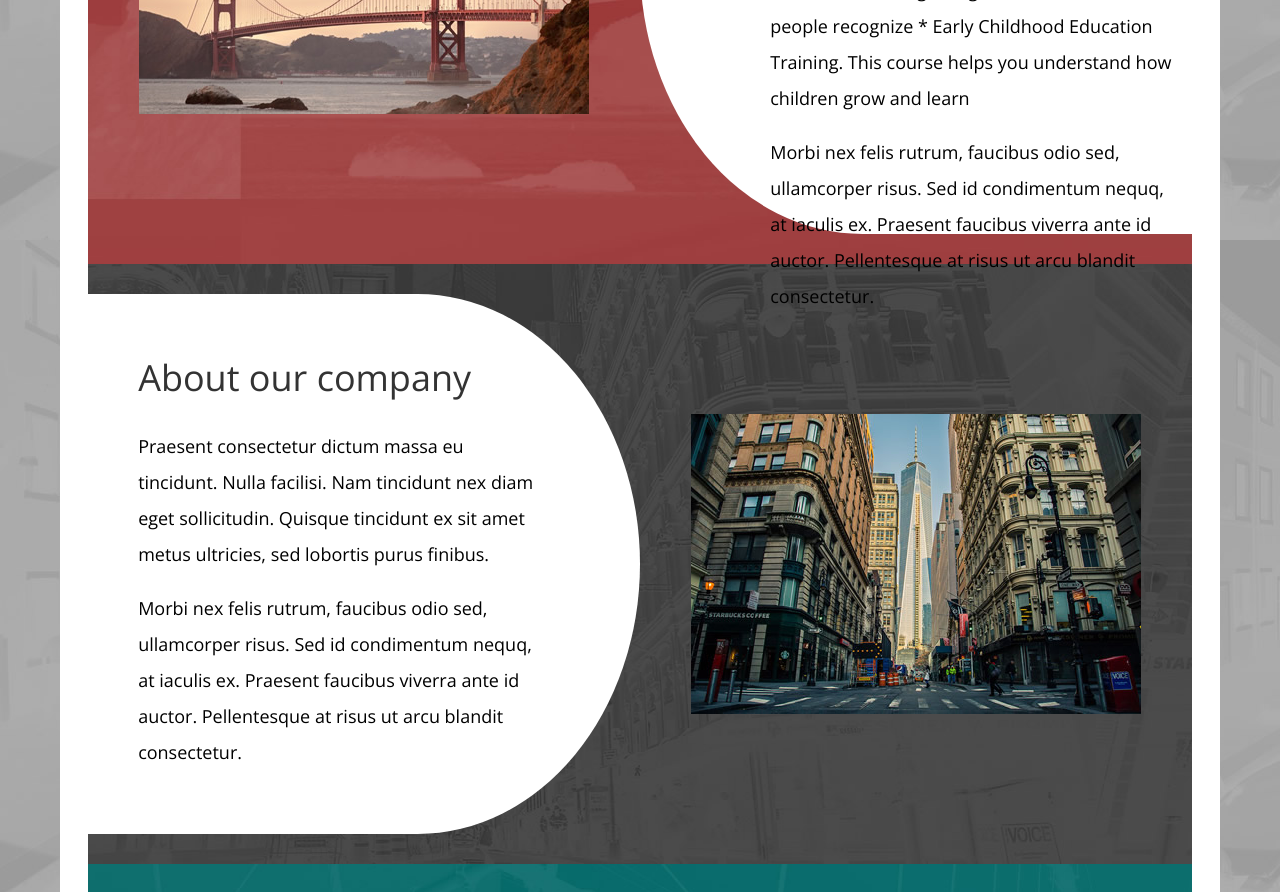
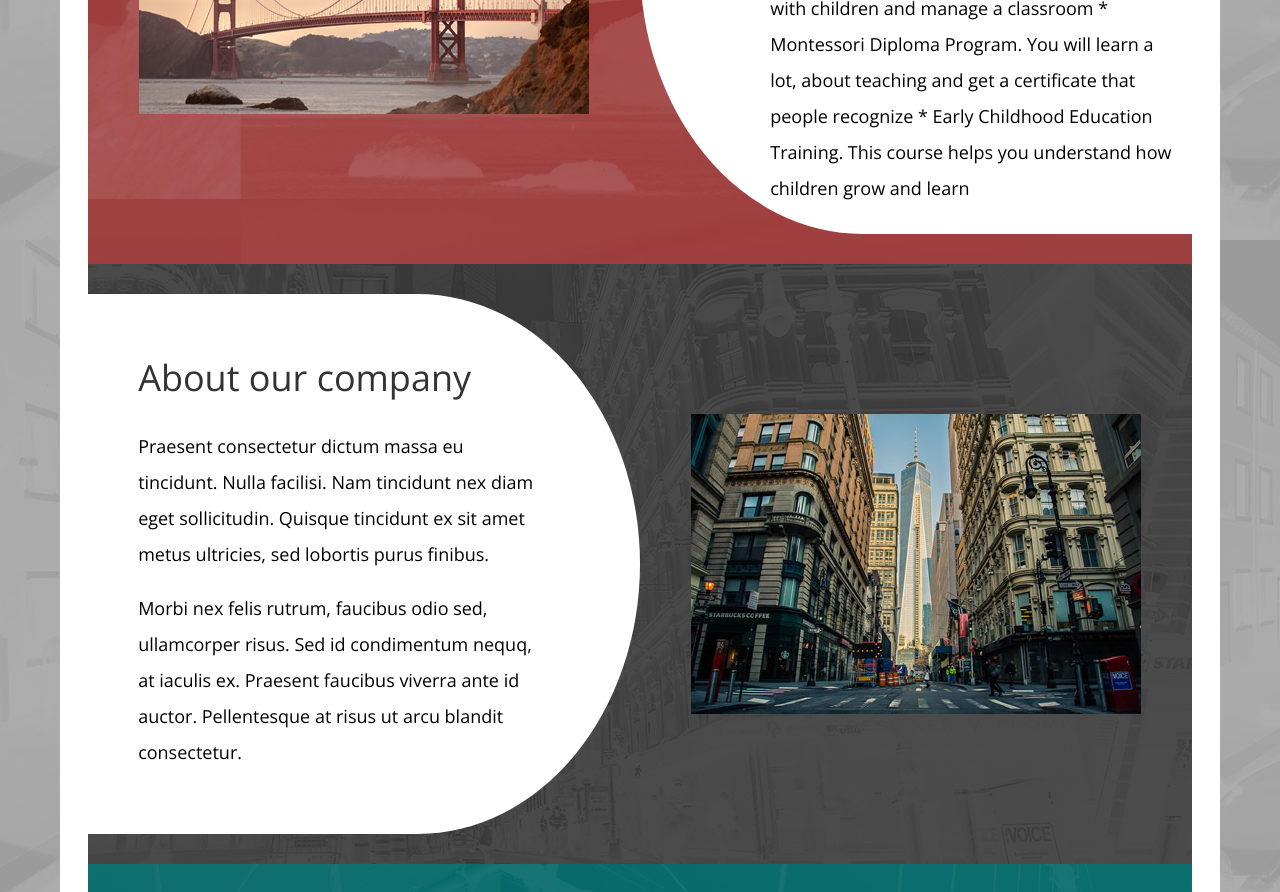
Before and after one commit to vanajaviswanathan/montessori, a plain HTML site: page index.html in a window 1280 px wide. Shown: the part 1140-2032 px from the top of the page. Drawn offline with nearby package versions, Linux system fonts and the light colour scheme; a script that the page names is missing.

Commit message:
Update index.html

```diff
--- a/index.html
+++ b/index.html
@@ -121,7 +121,7 @@ Our courses include:
 * Early Childhood Education Training. This course helps you understand how children grow and learn
 
 </p>
-                            <p class="thin-font">Morbi nex felis rutrum, faucibus odio sed, ullamcorper risus. Sed id condimentum nequq, at iaculis ex. Praesent faucibus viverra ante id auctor. Pellentesque at risus ut arcu blandit consectetur.</p>
+                            <p class="thin-font"></p>
                         </div>
 
                     </div>
```
